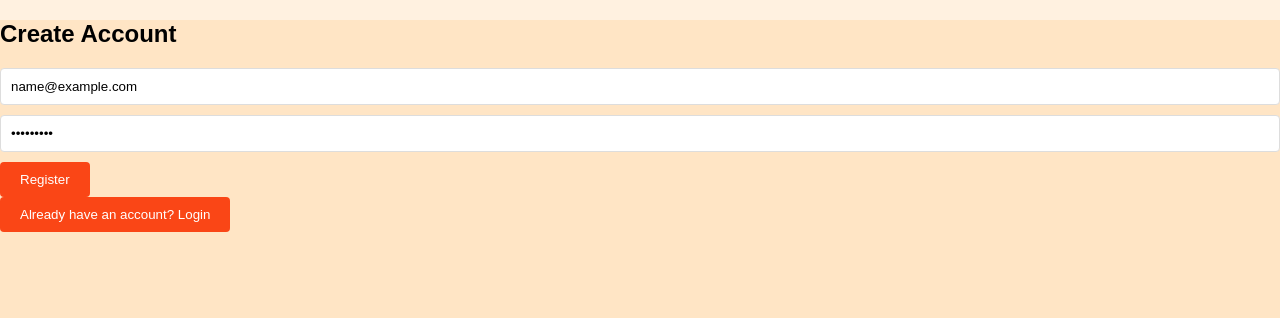
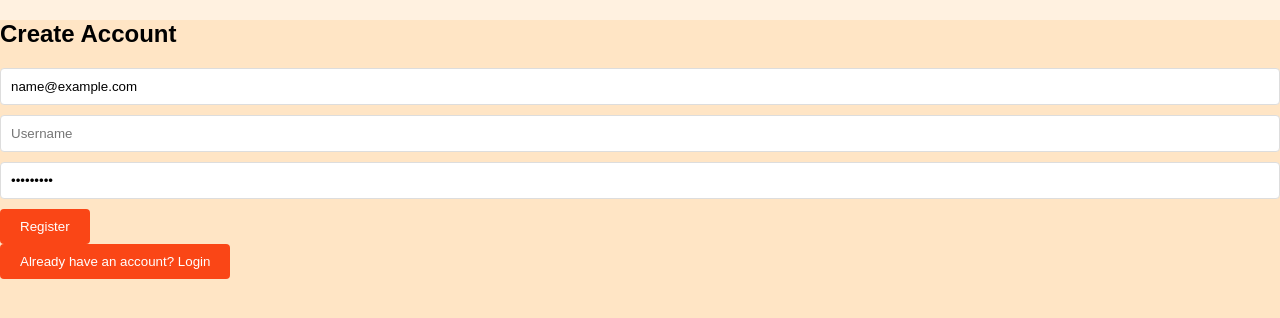
Before and after one commit to JettNguyen/GatorFound, a React (Create React App) app in the folder client/: page / in a window 1280 px wide. Both pictures are taken after typing "name@example.com", "Sample123" into the empty fields and a click on the button "Create Account". Shown: the top 318 px of the page. Built offline with nearby package versions, Linux system fonts and the light colour scheme.

Commit message:
added username

```diff
--- a/client/src/components/Login.jsx
+++ b/client/src/components/Login.jsx
@@ -1,8 +1,8 @@
-// src/components/Login.jsx
 import React, { useState } from 'react';
 
 const Login = ({ setIsLoggedIn }) => {
     const [email, setEmail] = useState('');
+    const [username, setUsername] = useState(''); // New state for username
     const [password, setPassword] = useState('');
     const [isRegister, setIsRegister] = useState(false);
 
@@ -23,6 +23,16 @@ const Login = ({ setIsLoggedIn }) => {
                     onChange={(e) => setEmail(e.target.value)}
                     required
                 />
+                {/* Conditionally show the username field only in Register mode */}
+                {isRegister && (
+                    <input
+                        type="text"
+                        placeholder="Username"
+                        value={username}
+                        onChange={(e) => setUsername(e.target.value)}
+                        required
+                    />
+                )}
                 <input
                     type="password"
                     placeholder="Password"
```
